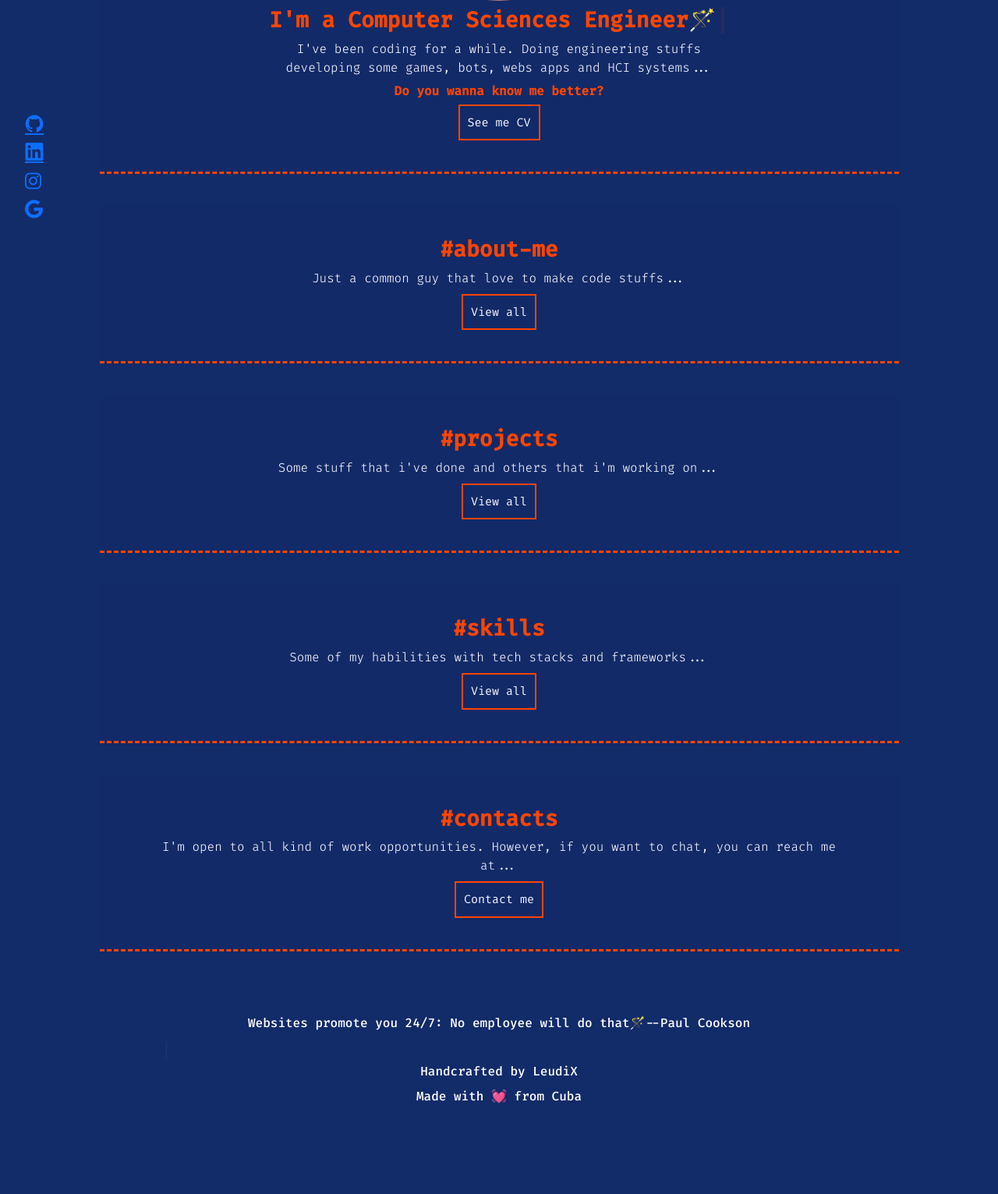
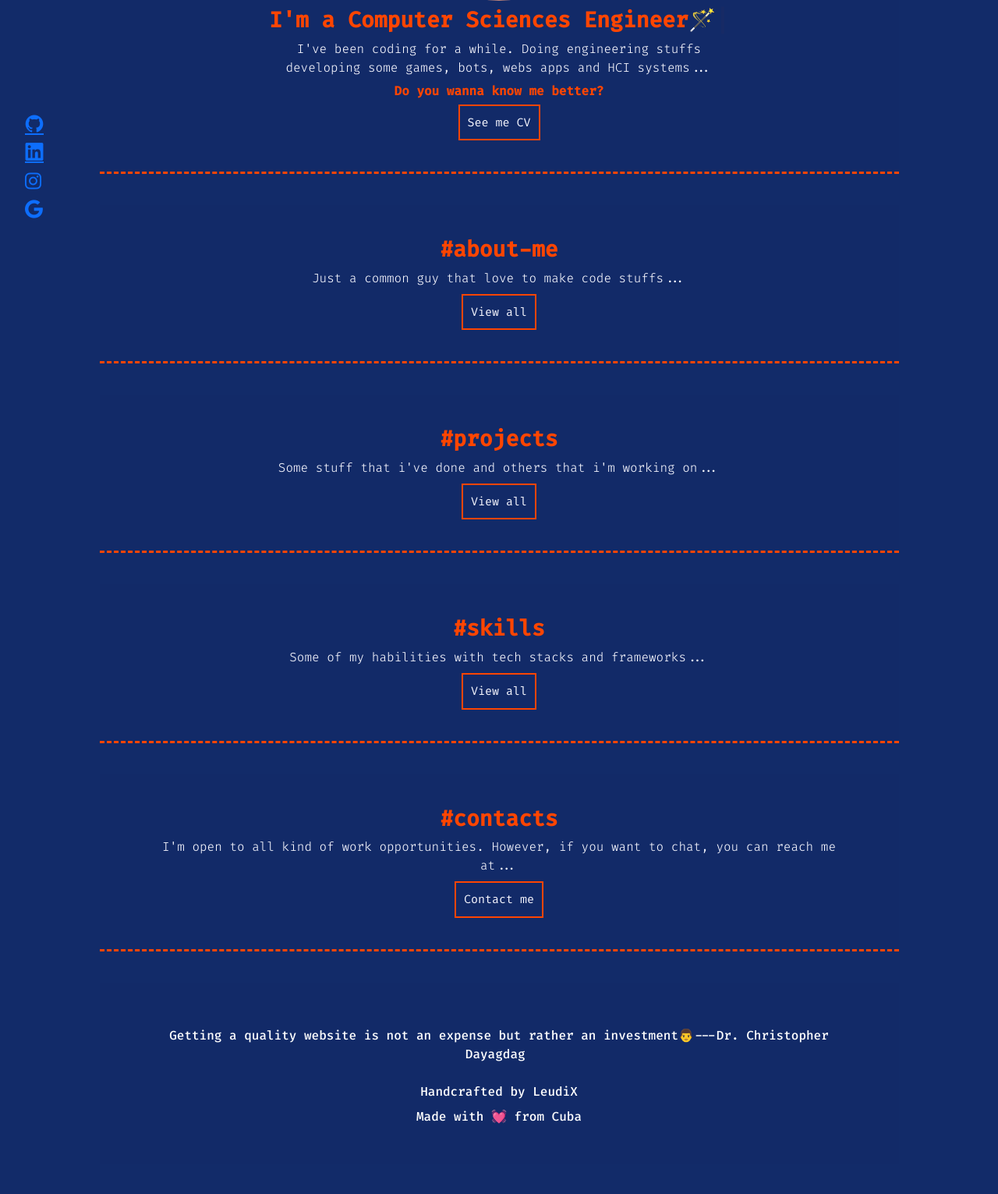
Before and after one commit to LeudiX/Portfolios, a Django app: page / in a window 1280 px wide. Shown: the part 378-1909 px from the top of the page at 78% size. Before the commit the page ends 1793 px from the top, so only its background shows below. Run offline with Django 5.2, Linux system fonts and the light colour scheme; some libraries are stand-ins or nearby versions.

Commit message:
Portfolio frontend main design completed. Starting work n the backend side of the app

```diff
--- a/portfolio_env/portfolio/rosw3ll_portfolio_app/static/css/main.css
+++ b/portfolio_env/portfolio/rosw3ll_portfolio_app/static/css/main.css
@@ -220,7 +220,6 @@ section {
    border-color: rgb(255 69 0);
    padding: 5vh 10vh;
    background-color: rgb(18, 43, 105, 0.5);
-   /*backdrop-filter: blur(1px);*/
 }
 
 /*CANVAS BACKGROUND SECTION*/
@@ -261,12 +260,13 @@ section {
 
 /*Footer styles*/
 /*********************************/
-footer {
+footer.foo {
    margin: 5dvh 10dvw;
    border-color: rgb(255 69 0);
    padding: 5vh 10vh;
+   background-color: rgb(18, 43, 105, 0.5);
    font-size: 2.5vh;
-   font-weight: 400;
+   font-weight: lighter;
    font-family: 'Fira Code', Tahoma, Geneva, Verdana, sans-serif;
    color: #fff;
 }
--- a/portfolio_env/portfolio/rosw3ll_portfolio_app/static/js/typed.js
+++ b/portfolio_env/portfolio/rosw3ll_portfolio_app/static/js/typed.js
@@ -7,14 +7,9 @@ let typingText = new Typed("#text", {
 })
 
 let typingText2 = new Typed("#quotes", {
-    strings : [
-        "There are three responses to a piece of design – yes, no, and WOW! Wow is the one to aim for✨--Milton Glaser",
-        "Websites promote you 24/7: No employee will do that🪄--Paul Cookson",
-        "Getting a quality website is not an expense but rather an investment👨---Dr. Christopher Dayagdag",
-        "Digital design is like painting, except the paint never dries🚀---Neville Brody",
-    ],
+    strings : ["Websites promote you 24/7: No employee will do that🪄--Paul Cookson","Getting a quality website is not an expense but rather an investment👨---Dr. Christopher Dayagdag","Digital design is like painting, except the paint never dries🚀---Neville Brody"],
     typeSpeed : 50,
     backSpeed : 50,
-    backDelay : 10000,
+    backDelay : 5000,
     loop : true,
 })
--- a/portfolio_env/portfolio/rosw3ll_portfolio_app/static/templates/index.html
+++ b/portfolio_env/portfolio/rosw3ll_portfolio_app/static/templates/index.html
@@ -80,8 +80,10 @@
     <div class="left-social position-absolute start-0 fixed-bottom">
         <ul class="social-icons">
             <li><a href="https://github.com/LeudiX" target="_blank"><i class="devicon-github-original"></i></a></li>
-            <li><a href="https://www.linkedin.com/in/leudi-xavier-9895421b7/" target="_blank"><i class="devicon-linkedin-plain"></i></a></li>
-            <li><a href="https://www.instagram.com/leudi_xavier/" target="_blank"><i class="fab fa-instagram"></i></a></li>
+            <li><a href="https://www.linkedin.com/in/leudi-xavier-9895421b7/" target="_blank"><i
+                        class="devicon-linkedin-plain"></i></a></li>
+            <li><a href="https://www.instagram.com/leudi_xavier/" target="_blank"><i class="fab fa-instagram"></i></a>
+            </li>
             <li><a href="https://www.gmail.com/leudi_xavier/" target="_blank"><i class="fab fa-google"></i></a>
             </li>
         </ul>
@@ -161,11 +163,11 @@
                 me</button>
         </section>
     </div>
-    <footer>
+    <footer class="foo">
         <div class="footer-row row justify-content-md-center">
-            <div class="quotes" style="text-align: justify;">
-                <h6 id="quotes">HeroMessage</h6>
-            </div>
+            <h6 class="quotes py-3">
+                <span id="quotes">HM</span>
+            </h6>
             <div class="copyright">
                 <h6>Handcrafted by LeudiX</h6>
                 <h6>Made with 💓 from Cuba
@@ -188,7 +190,8 @@
                         <div class="column">
                             <form action="/action_page.php" autocomplete="off">
                                 <label for="femail">Email</label>
-                                <input type="email" id="femail" name="email" autocomplete="email" placeholder="Your email..">
+                                <input type="email" id="femail" name="email" autocomplete="email"
+                                    placeholder="Your email..">
                                 <label for="fsubject">Subject</label>
                                 <input type="text" id="fsubject" name="subject" placeholder="Hi!..">
                                 <label for="message">Message</label>
@@ -207,7 +210,6 @@
     <button onclick="topFunction()" id="myBtn" title="Go to top">
         <i class="fa fa-angle-double-up"></i>
     </button>
-
 
     <!--Loading AOS Animations-->
     <!--Reference to AOS Library for cool scroll animations-->
```
